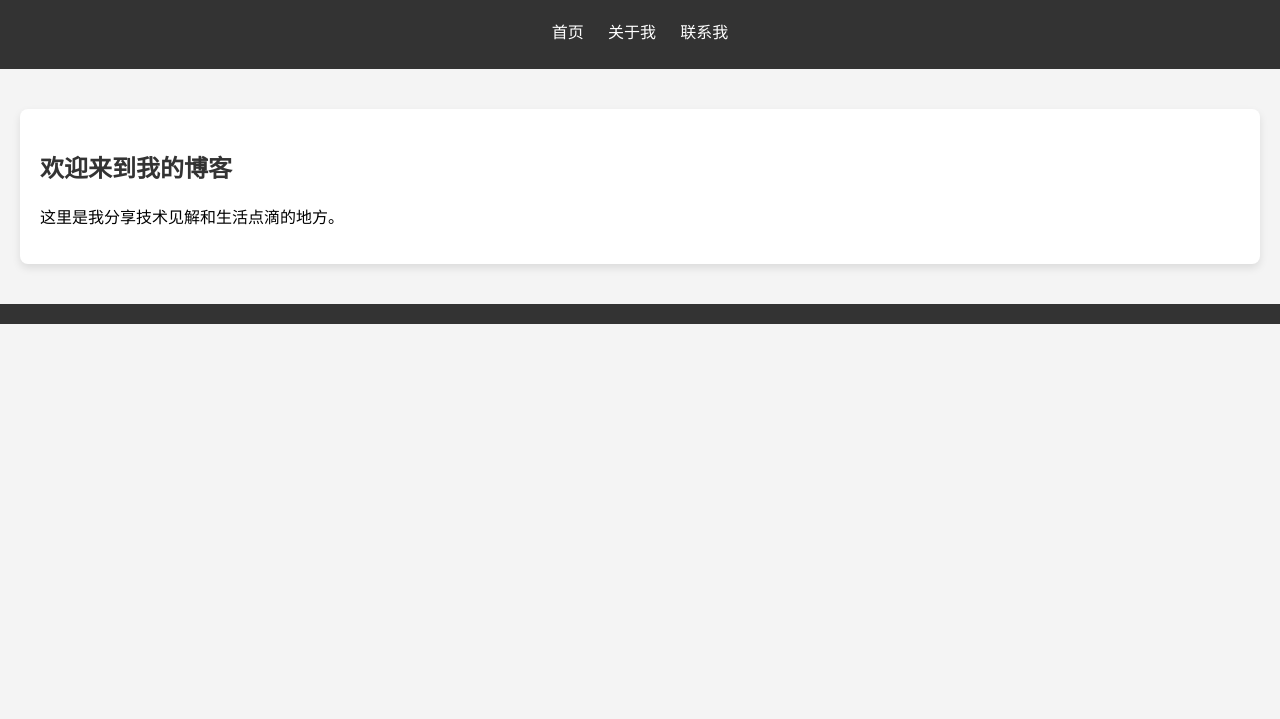
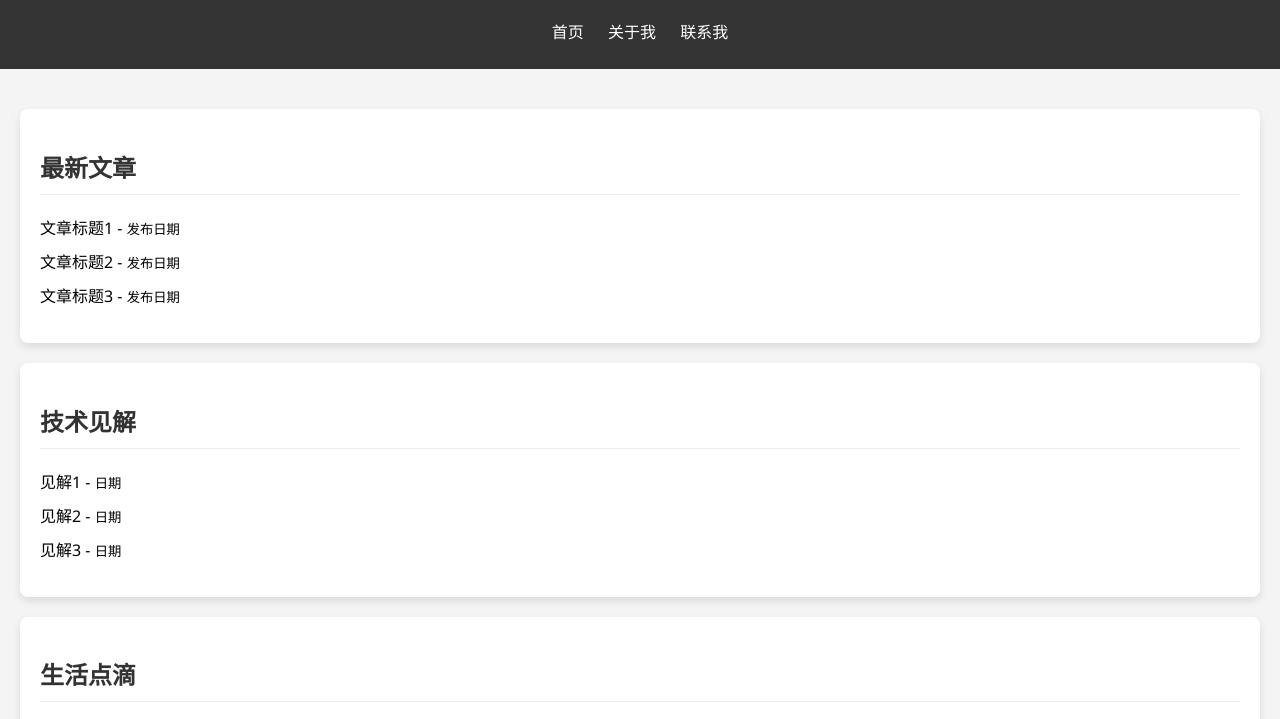
Before and after one commit to lijiatu333/bokexiangmu, a plain HTML site: page index.html in a window 1280 px wide. Shown: the part 80-799 px from the top of the page. Drawn offline with Linux system fonts and the light colour scheme.

Commit message:
Update index.html

```diff
--- a/index.html
+++ b/index.html
@@ -1,4 +1,3 @@
-
 <!DOCTYPE html>
 <html lang="zh-CN">
 <head>
@@ -10,7 +9,7 @@
             font-family: 'Segoe UI', Tahoma, Geneva, Verdana, sans-serif;
             margin: 0;
             padding: 0;
-            background: #f4f4f4;
+            background-color: #f4f4f4;
         }
         header, footer {
             background: #333;
@@ -33,15 +32,27 @@
         main {
             padding: 20px;
         }
-        article {
+        .section {
             background: #fff;
             padding: 20px;
             margin: 20px 0;
             border-radius: 8px;
             box-shadow: 0 4px 8px rgba(0,0,0,0.1);
+            margin-bottom: 20px;
         }
         h1, h2 {
             color: #333;
+        }
+        .section h2 {
+            border-bottom: 1px solid #eee;
+            padding-bottom: 10px;
+        }
+        .section ul {
+            list-style-type: none;
+            padding: 0;
+        }
+        .section ul li {
+            margin-bottom: 10px;
         }
     </style>
 </head>
@@ -57,10 +68,30 @@
         </nav>
     </header>
     <main id="home">
-        <article>
-            <h2>欢迎来到我的博客</h2>
-            <p>这里是我分享技术见解和生活点滴的地方。</p>
-        </article>
+        <div class="section">
+            <h2>最新文章</h2>
+            <ul>
+                <li>文章标题1 - <small>发布日期</small></li>
+                <li>文章标题2 - <small>发布日期</small></li>
+                <li>文章标题3 - <small>发布日期</small></li>
+            </ul>
+        </div>
+        <div class="section">
+            <h2>技术见解</h2>
+            <ul>
+                <li>见解1 - <small>日期</small></li>
+                <li>见解2 - <small>日期</small></li>
+                <li>见解3 - <small>日期</small></li>
+            </ul>
+        </div>
+        <div class="section">
+            <h2>生活点滴</h2>
+            <ul>
+                <li>点滴1 - <small>日期</small></li>
+                <li>点滴2 - <small>日期</small></li>
+                <li>点滴3 - <small>日期</small></li>
+            </ul>
+        </div>
     </main>
     <main id="about" style="display:none;">
         <article>
@@ -71,7 +102,7 @@
     <main id="contact" style="display:none;">
         <article>
             <h2>联系方式</h2>
-            <p>邮箱: www.com</p>
+            <p>邮箱: www.1909279118@qq.com</p>
         </article>
     </main>
     <footer>
```
